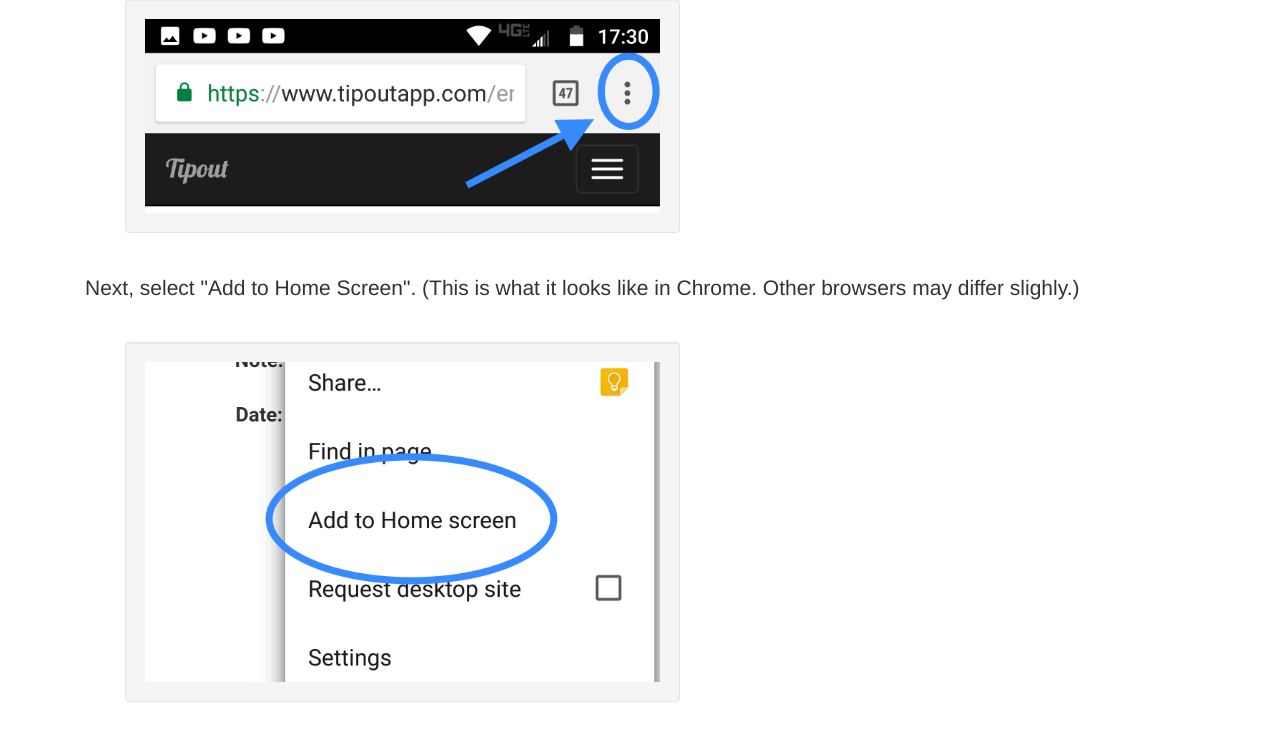
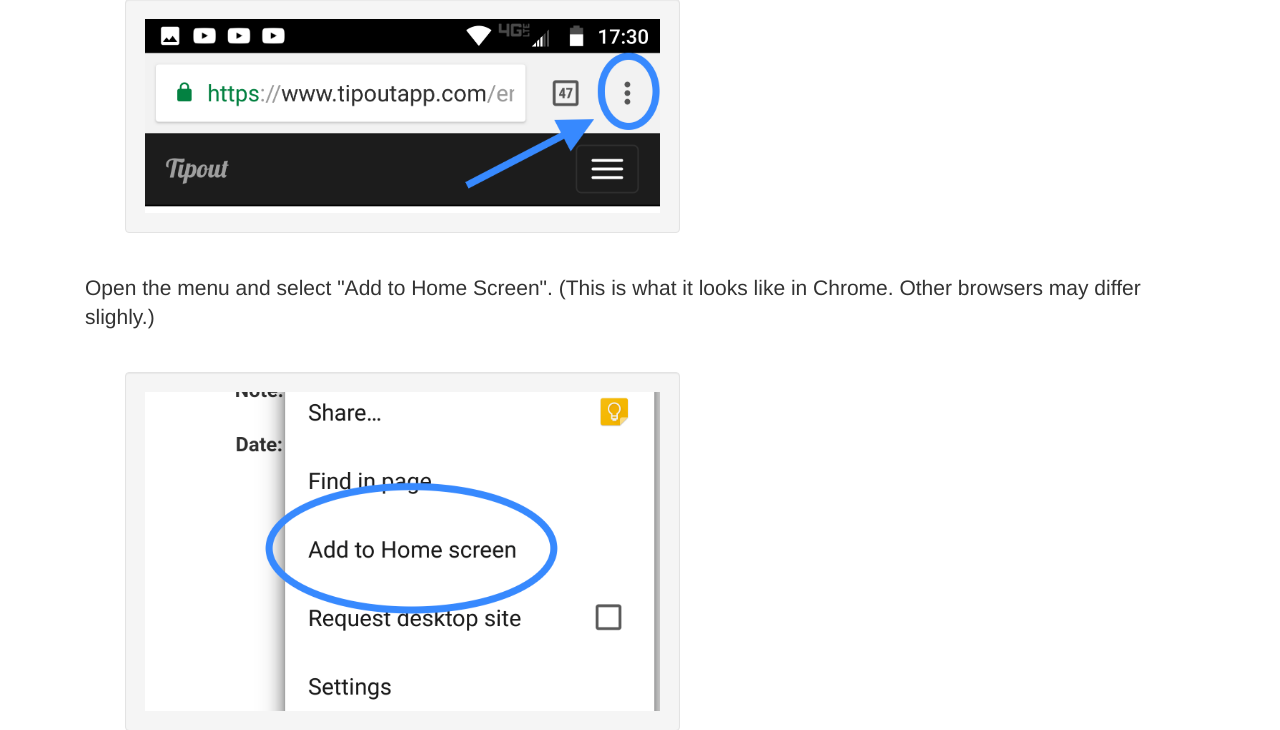
Before and after one commit to lawsonpd/tipout, a Django app: page /homepage-link/ in a window 1280 px wide. Shown: the part 398-1128 px from the top of the page. Run offline with Django 3.2, Linux system fonts and the light colour scheme; parts of the project's set-up code (start-up, migrations or seed data) failed here and were passed over; some libraries are stand-ins or nearby versions.

Commit message:
Change copy on homepage_link.html.

```diff
--- a/tipout/templates/homepage_link.html
+++ b/tipout/templates/homepage_link.html
@@ -18,7 +18,7 @@
 	<img src="{% static 'tipout/make_homepage_link/menu_button.png' %}" alt="menu button" style="max-width: 100%;" />
 </div>
 
-<p class="lead">Next, select "Add to Home Screen". (This is what it looks like in Chrome. Other browsers may differ slighly.)</p>
+<p class="lead">Open the menu and select "Add to Home Screen". (This is what it looks like in Chrome. Other browsers may differ slighly.)</p>
 
 <div class="well" style="max-width: 50%; margin: 40px">
 	<img src="{% static 'tipout/make_homepage_link/add_to_homepage.png' %}" alt="menu button" style="max-width: 100%"/>
```
